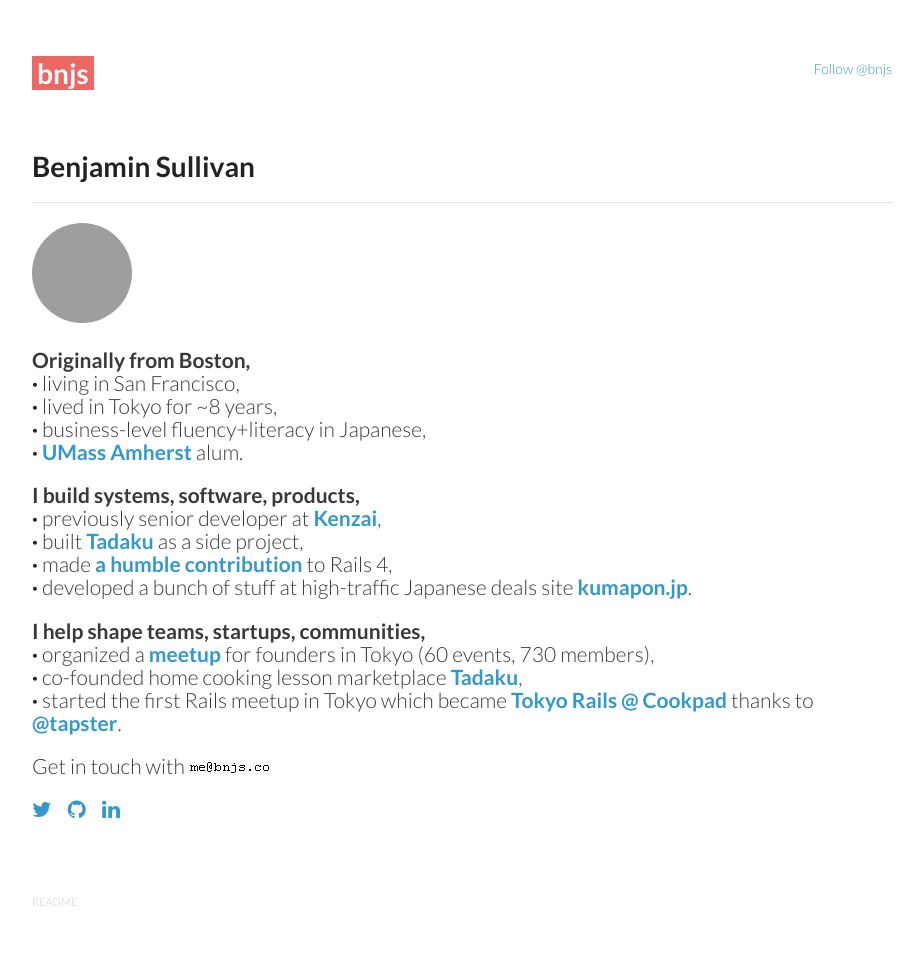
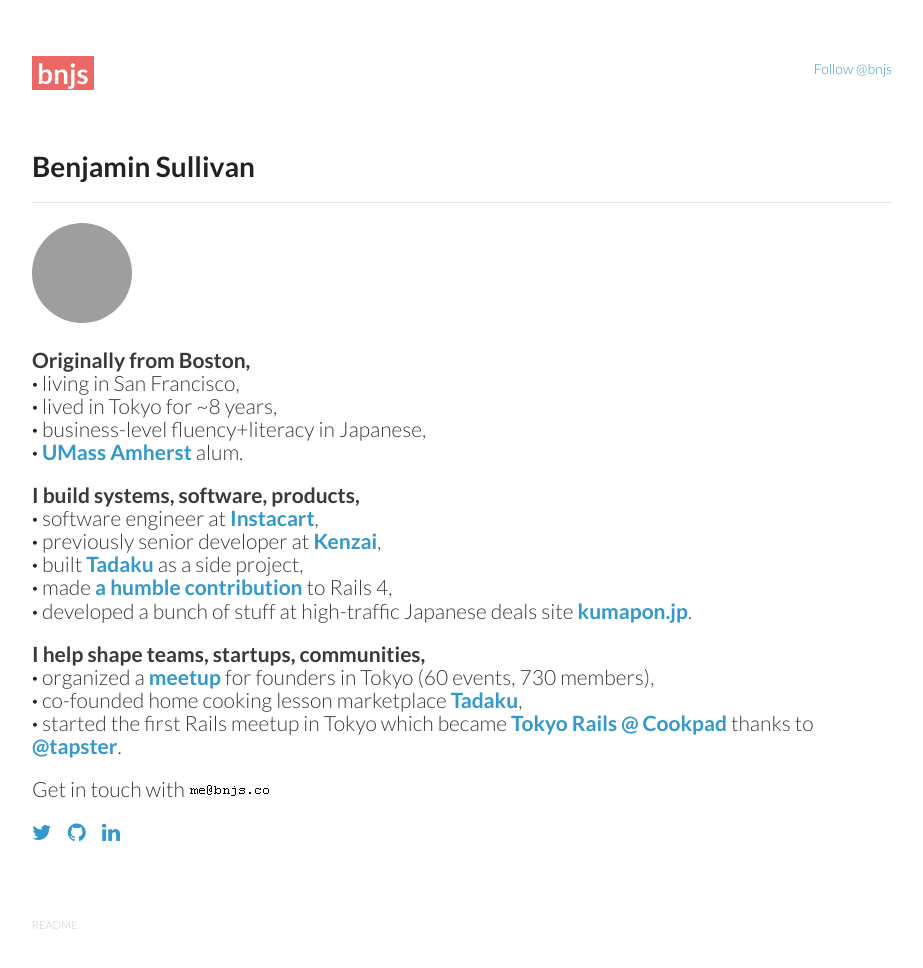
Before and after one commit to bnjs/bnjs.github.io, a Jekyll site: the page built from pages/about-me.md, in a window 1280 px wide, cut to the strip 0-1012 px from the top of the page. Shown: the top 968 px of the strip, without its empty margins (178-1101 px from the left). Built offline with Jekyll 4.4.1, drawn with Linux system fonts in a browser that asks for light colours; nearby versions of some CDN libraries; comment, search, counter and statistics services are not loaded; grey boxes are pictures that could not be loaded.

Commit message:
Add instacart

```diff
--- a/pages/about-me.md
+++ b/pages/about-me.md
@@ -21,7 +21,7 @@
 <h2>
 I build systems, software, products,
 <span class="lowkey">
-<!--br><strong>&middot;</strong> software engineer at <a href="https://www.instacart.com/" target="_blank">Instacart</a>,<-->
+<br><strong>&middot;</strong> software engineer at <a href="https://www.instacart.com/" target="_blank">Instacart</a>,
 <br><strong>&middot;</strong> previously senior developer at <a href="http://kenzai.me" target="_blank">Kenzai</a>,
 <br><strong>&middot;</strong> built <a href="http://www.tadaku.com" target="_blank">Tadaku</a> as a side project,
 <br><strong>&middot;</strong> made <a href="http://contributors.rubyonrails.org/contributors/benjamin-sullivan/commits" target="_blank">a humble contribution</a> to Rails 4,
```
